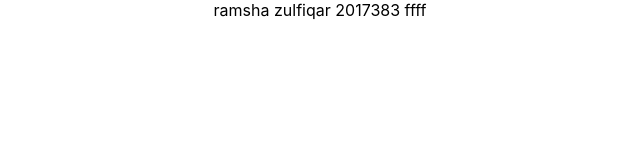
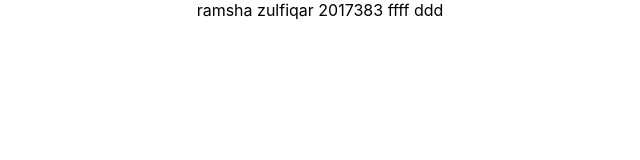
Before and after one commit to RamshaZulfiqar/assignment3, a React (Create React App) app: page / in a window 1280 px wide. Shown: the top 160 px of the page, without its empty margins (320-960 px from the left). Built offline with nearby package versions, Linux system fonts and the light colour scheme.

Commit message:
Update App.js

```diff
--- a/src/App.js
+++ b/src/App.js
@@ -6,7 +6,7 @@ function App() {
     <div className="App">
 
 
-          ramsha zulfiqar 2017383 ffff
+          ramsha zulfiqar 2017383 ffff ddd
 
     </div>
   );
```
